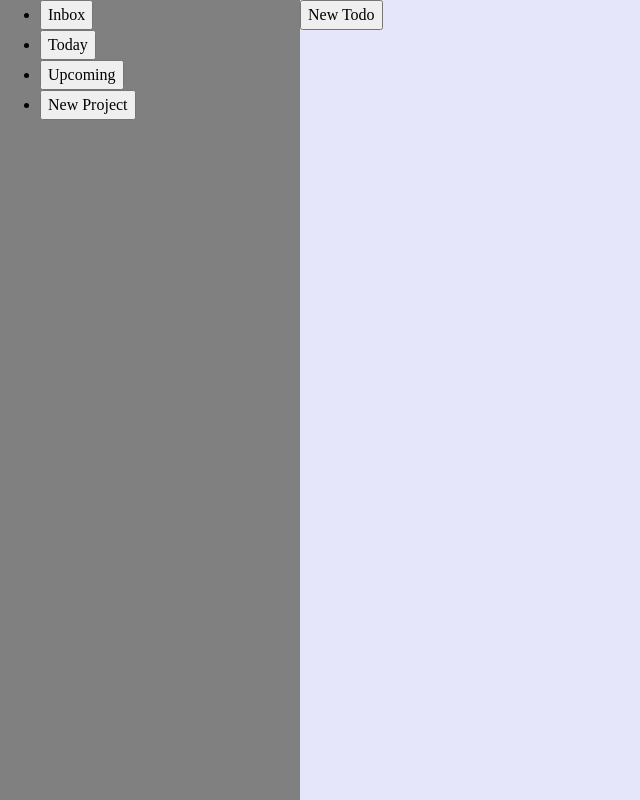
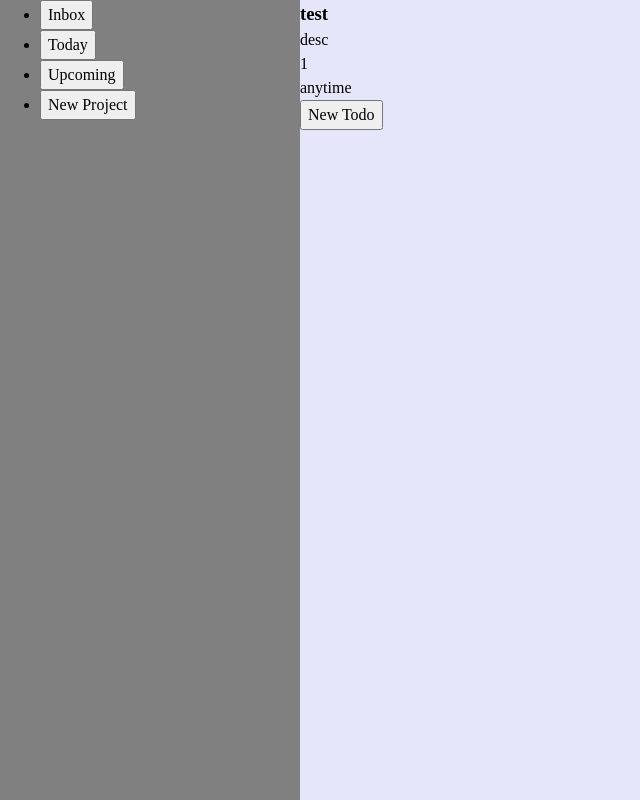
Before and after one commit to IanDrynan/TodoList, a website built with webpack: page src/template.html in a window 1280 px wide. Shown: the whole page, without its empty margins (0-640 px from the left). Built offline with nearby package versions, Linux system fonts and the light colour scheme.

Commit message:
Display each todo on screen
display() gets called when a new todo is created, and it updates the screen to
show the project the todo was created for.

```diff
--- a/src/display.js
+++ b/src/display.js
@@ -1,11 +1,25 @@
 const main = document.querySelector("#main");
 const mainBtns = document.querySelector("#mainBtns");
+const display = document.querySelector("#display");
 
-const display = (project) => {
-  const inboxDiv = document.createElement("div");
-  inboxDiv.id = "inbox";
-  main.insertBefore(inboxDiv, mainBtns);
-  console.log(project.todos);
+const updateDisplay = (project) => {
+  display.innerHTML = "";
+  project.todos.forEach((todo) => {
+    const todoDiv = document.createElement("div");
+    const todoTitle = document.createElement("h3");
+    const todoDescription = document.createElement("p");
+    const todoPriority = document.createElement("p");
+    const todoDueDate = document.createElement("p");
+    todoTitle.innerHTML = todo.title;
+    todoDescription.innerHTML = todo.description;
+    todoPriority.innerHTML = todo.priority;
+    todoDueDate.innerHTML = todo.dueDate;
+    display.append(todoDiv);
+    todoDiv.append(todoTitle);
+    todoDiv.append(todoDescription);
+    todoDiv.append(todoPriority);
+    todoDiv.append(todoDueDate);
+  });
 };
 
-export { display };
+export { updateDisplay };
--- a/src/index.js
+++ b/src/index.js
@@ -1,5 +1,5 @@
 import "./style.css";
-import { display } from "./display.js";
+import { updateDisplay } from "./display.js";
 import { Project } from "./project.js";
 import { Todo } from "./todo.js";
 
@@ -22,7 +22,7 @@ projectMap.set("inbox", inbox_project);
 //placeholder data including default project inbox
 const test_todo = new Todo("test", "desc", "1");
 inbox_project.addTodoToProject(test_todo);
-display(inbox_project);
+updateDisplay(inbox_project);
 //New Todo button event listener
 const dialog = document.getElementById("newTodoDialog");
 const newTodo = document.getElementById("newTodoBtn");
@@ -61,6 +61,7 @@ confirmNewTodo.addEventListener("click", (event) => {
     );
     projectMap.get(newTodoProject.value).addTodoToProject(todo);
     //update ui
+    display(projectMap.get(newTodoProject.value));
     newTodoDialog.close();
   } else {
     alert("Please fill in all fields");
--- a/src/project.js
+++ b/src/project.js
@@ -1,13 +1,25 @@
 class Project {
   constructor(name) {
-    this.name = name;
-    this.todos = [];
+    this._name = name;
+    this._todos = [];
+  }
+  get name() {
+    return this._name;
+  }
+  set name(name) {
+    this._name = name;
+  }
+  get todos() {
+    return this._todos;
+  }
+  set todos(todos) {
+    this._todos = todos;
   }
   addTodoToProject(todo) {
-    this.todos.push(todo);
+    this._todos.push(todo);
   }
   removeTodoFromProject(todo) {
-    this.todos.splice(this.todos.indexOf(todo), 1);
+    this._todos.splice(this._todos.indexOf(todo), 1);
   }
 }
 export { Project };
--- a/src/template.html
+++ b/src/template.html
@@ -27,6 +27,11 @@
         </nav>
     </aside>
     <main id="main">
+        <div id="display"></div>
+        <div id="mainBtns">
+            <button id="newTodoBtn">New Todo</button>
+        </div>
+    </main>
     <dialog id="newTodoDialog">
         <form>
             <label for="name">Name</label>
@@ -48,11 +53,6 @@
             <button type="submit" id="cancel">Cancel</button>
         </form>
     </dialog>
-        <div id="mainBtns">
-            <button id="newTodoBtn">New Todo</button>
-        </div>
-    </main>
-
 </body>
 
 </html>
--- a/src/todo.js
+++ b/src/todo.js
@@ -1,21 +1,33 @@
 class Todo {
-  constructor(title, description = "", priority = "p1", dueDate) {
-    this.title = title;
-    this.description = description;
-    this.priority = priority;
-    this.dueDate = dueDate;
+  constructor(title, description = "", priority = "p1", dueDate = "anytime") {
+    this._title = title;
+    this._description = description;
+    this._priority = priority;
+    this._dueDate = dueDate;
   }
-  updateTitle(newTitle) {
-    this.title = newTitle;
+  get title() {
+    return this._title;
   }
-  updateDescription(newDescription) {
-    this.description = newDescription;
+  set title(title) {
+    this._title = title;
   }
-  updatePriority(newPriority) {
-    this.priority = newPriority;
+  get description() {
+    return this._description;
   }
-  updateDueDate(newDueDate) {
-    this.dueDate = newDueDate;
+  set description(description) {
+    this._description = description;
+  }
+  get priority() {
+    return this._priority;
+  }
+  set priority(priority) {
+    this._priority = priority;
+  }
+  get dueDate() {
+    return this._dueDate;
+  }
+  set dueDate(dueDate) {
+    this._dueDate = dueDate;
   }
 }
 
```
Lines whose indentation alone changed are shown as unchanged.
